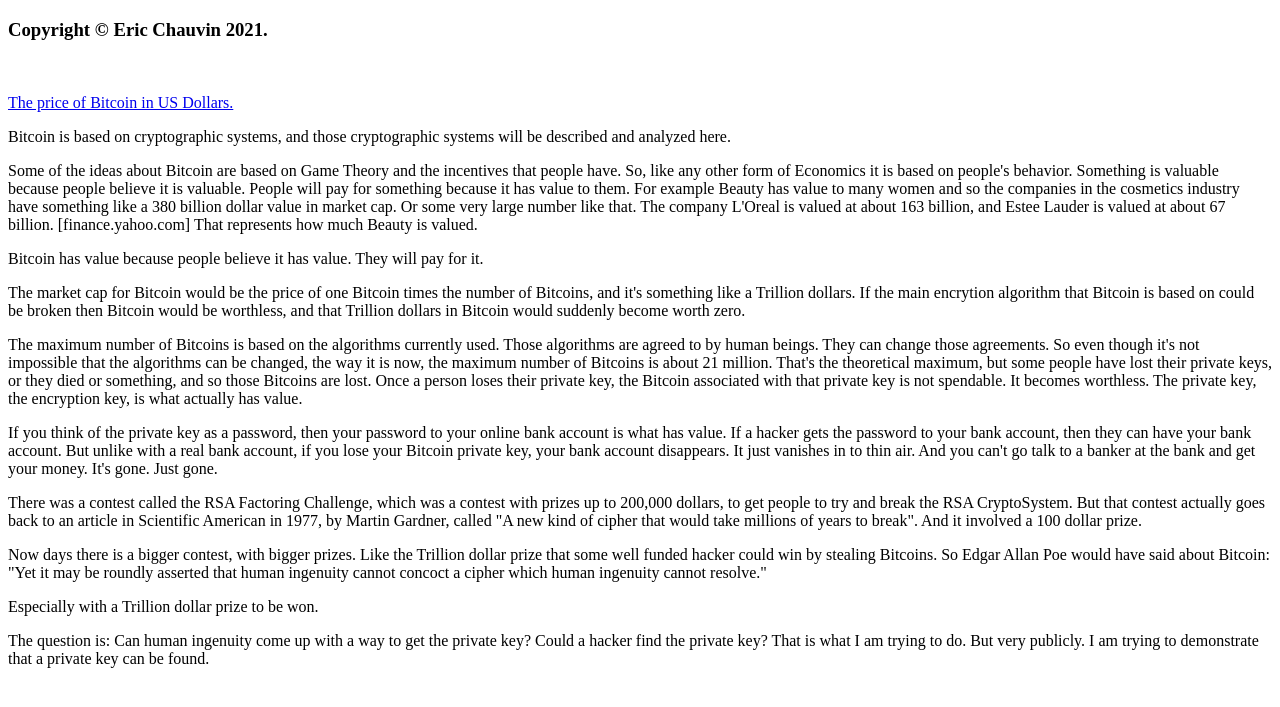
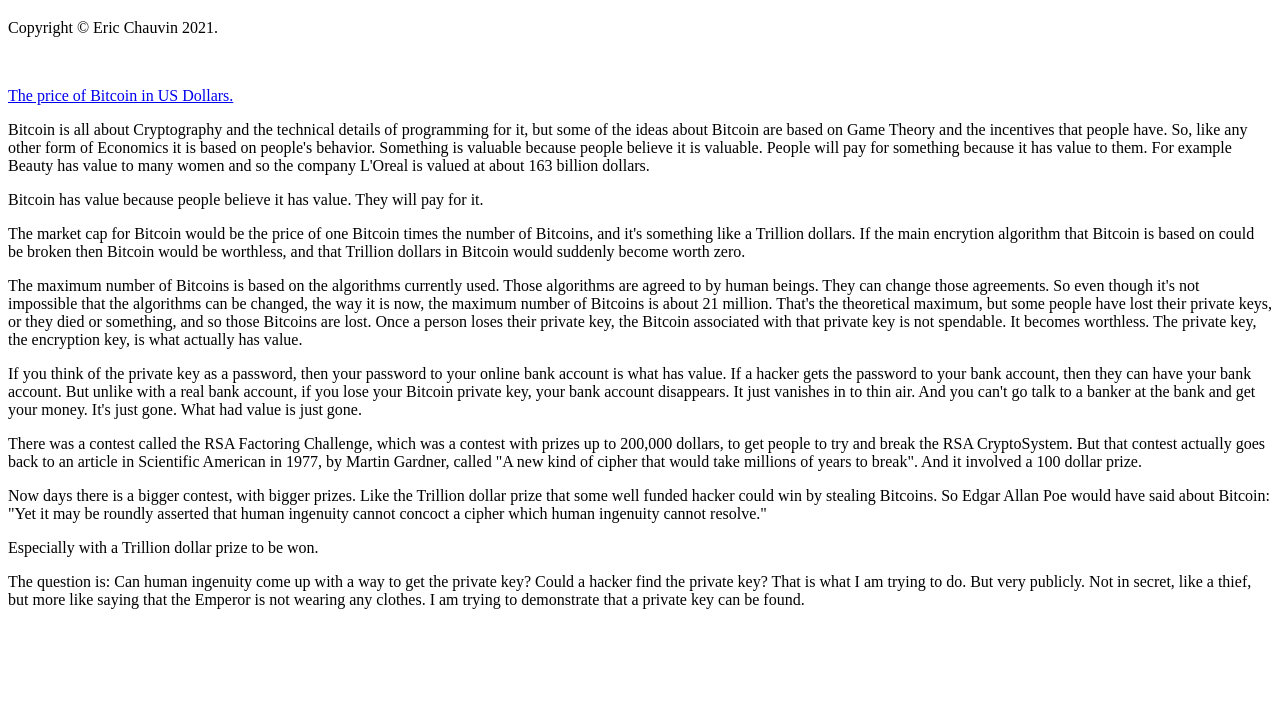
Before and after one commit to EricInArizona/EricInArizona.github.io, a plain HTML site: page BitcoinCrypto.htm in a window 1280 px wide. Shown: the part 61-768 px from the top of the page. Drawn offline with Linux system fonts and the light colour scheme.

Commit message:
Update BitcoinCrypto.htm

```diff
--- a/BitcoinCrypto.htm
+++ b/BitcoinCrypto.htm
@@ -5,18 +5,16 @@
 </head>
 <body>
 <h1>Bitcoin and Cryptography</h1>
-<h3>Copyright &copy; Eric Chauvin 2021.</h3>
+<p>Copyright &copy; Eric Chauvin 2021.</p>
 <br>
 
 <p><a href="https://finance.yahoo.com/quote/BTC-USD/">
 The price of Bitcoin in US Dollars.</a>
 </p>
 
-<p>Bitcoin is based on cryptographic systems, and
- those cryptographic systems will be described
- and analyzed here.</p>
-
-<p>Some of the ideas about Bitcoin are based on
+<p>Bitcoin is all about Cryptography and the
+ technical details of programming for it, but
+ some of the ideas about Bitcoin are based on
  Game Theory and the incentives that people
  have.  So, like any other form of Economics it
  is based on people's behavior.
@@ -24,21 +22,15 @@ The price of Bitcoin in US Dollars.</a>
  it is valuable.  People will pay for something
  because it has value to them.  For example
  Beauty has value to many women and so the
- companies in the cosmetics industry have
- something like a 380 billion dollar value in
- market cap.  Or some very large number like
- that.  The company L'Oreal is valued at about
- 163 billion, and Estee Lauder is valued at about
- 67 billion.  [finance.yahoo.com]  That
- represents how much Beauty is valued.
+ company L'Oreal is valued at about
+ 163 billion dollars.
 </p>
 
 <p>Bitcoin has value because people believe it
  has value.  They will pay for it.
 </p>
 
-<p>
-The market cap for Bitcoin would be the price
+<p>The market cap for Bitcoin would be the price
  of one Bitcoin times the number of Bitcoins,
  and it's something like a Trillion dollars.
  If the main encrytion algorithm that Bitcoin
@@ -73,7 +65,7 @@ The market cap for Bitcoin would be the price
  your bank account disappears.  It just vanishes
  in to thin air. And you can't go talk to a
  banker at the bank and get your money.  It's
- gone.  Just gone.
+ just gone.  What had value is just gone.
 </p>
 
 <p>There was a contest called the RSA Factoring
@@ -103,13 +95,12 @@ The market cap for Bitcoin would be the price
 <p>The question is: Can human ingenuity come
  up with a way to get the private key?  Could
  a hacker find the private key?  That is what
- I am trying to do.  But very publicly.  I am
+ I am trying to do.  But very publicly.  Not in
+ secret, like a thief, but more like saying that
+ the Emperor is not wearing any clothes. I am
  trying to demonstrate that a private key can
  be found.
 </p>
 
-
-
-
 </body>
 </html>
```
